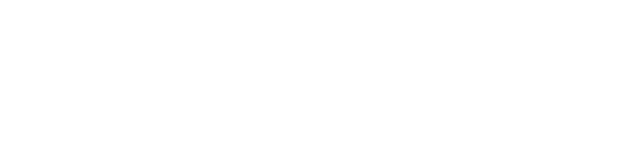
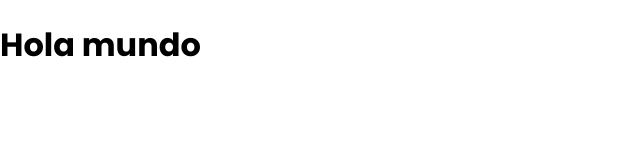
Before and after one commit to ivansanguezax/ivansangueza, a plain HTML site: page index.html in a window 1280 px wide. Shown: the whole page, without its empty margins (0-640 px from the left). Drawn offline with Linux system fonts and the light colour scheme.

Commit message:
Setup project>font

```diff
--- a/css/style.css
+++ b/css/style.css
@@ -5,4 +5,11 @@
     --negro: #000000;
     --letras: #333333;
     --moon: #999999;
+    --fuente: 'Poppins', sans-serif;
 }
+
+body{
+    margin: 0px;
+    padding: 0px;
+    font-family: var(--fuente);
+}
--- a/index.html
+++ b/index.html
@@ -9,6 +9,12 @@
     <link rel="stylesheet" href="css/style.css">
 
 
+
+    <!-- Fuentes -->
+    <link rel="preconnect" href="https://fonts.googleapis.com">
+    <link rel="preconnect" href="https://fonts.gstatic.com" crossorigin>
+    <link href="https://fonts.googleapis.com/css2?family=Poppins:wght@100;300;400;500;700;800&display=swap" rel="stylesheet">
+
     <title>Ivan Sangueza</title>
 
 </head>
@@ -16,7 +22,7 @@
 
 
 
-
+<h1>Hola mundo</h1>
 
 
     <!-- JS -->
```
